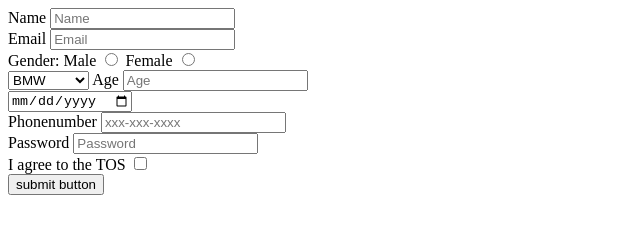
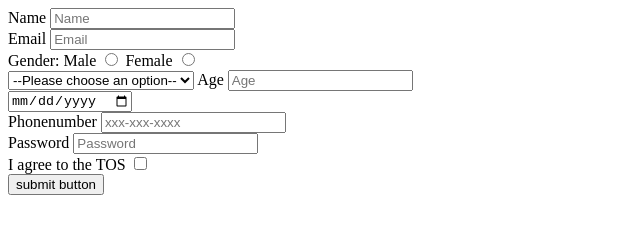
Before and after one commit to acciojob/signup-form-car-Sagunthala-A, a website: page main.html in a window 1280 px wide. Shown: the whole page, without its empty margins (0-640 px from the left). Drawn offline with Linux system fonts and the light colour scheme.

Commit message:
created a submission

```diff
--- a/main.html
+++ b/main.html
@@ -28,6 +28,7 @@
 
 
 		<select>
+			<option value=""   disabled selected hidden>--Please choose an option--</option>
 			<option value="bmw">BMW</option>
 			<option value="audi">Audi</option>
 			<option value="mercedez">Mercedez</option>
```
